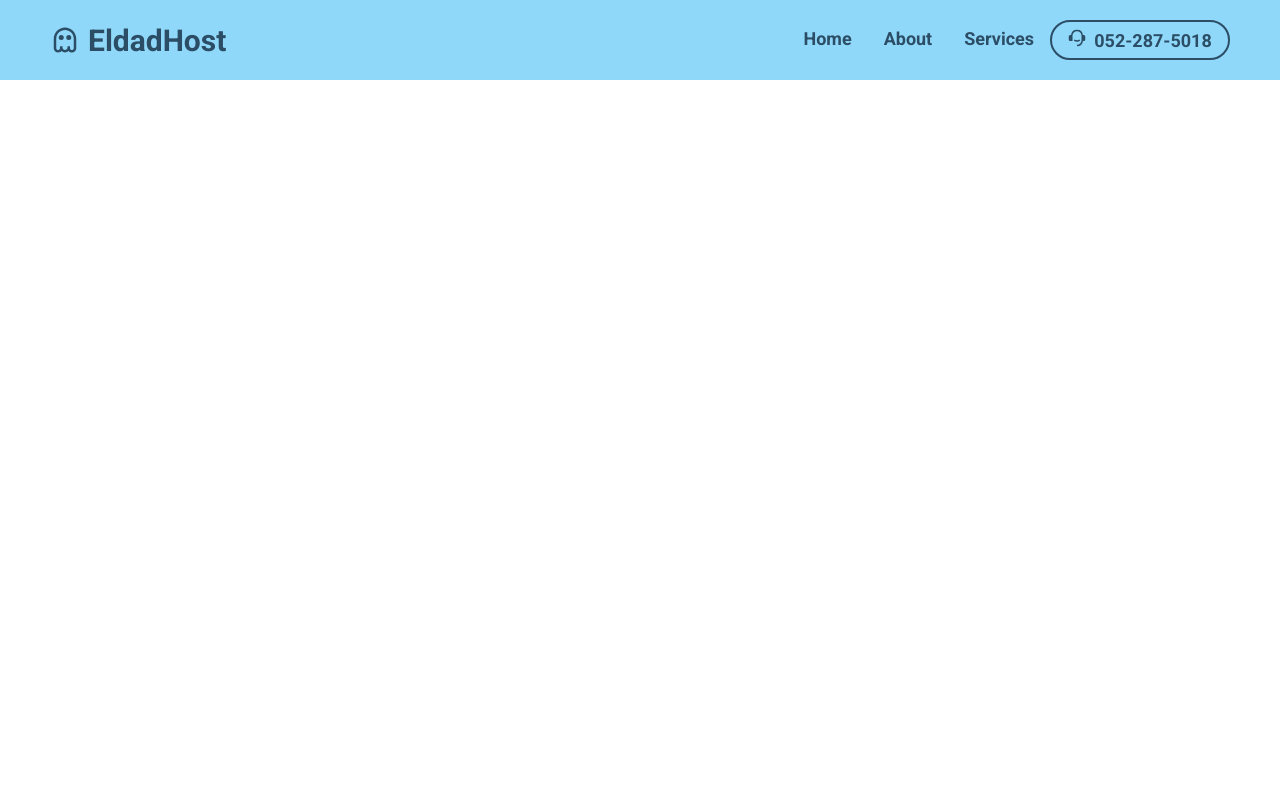
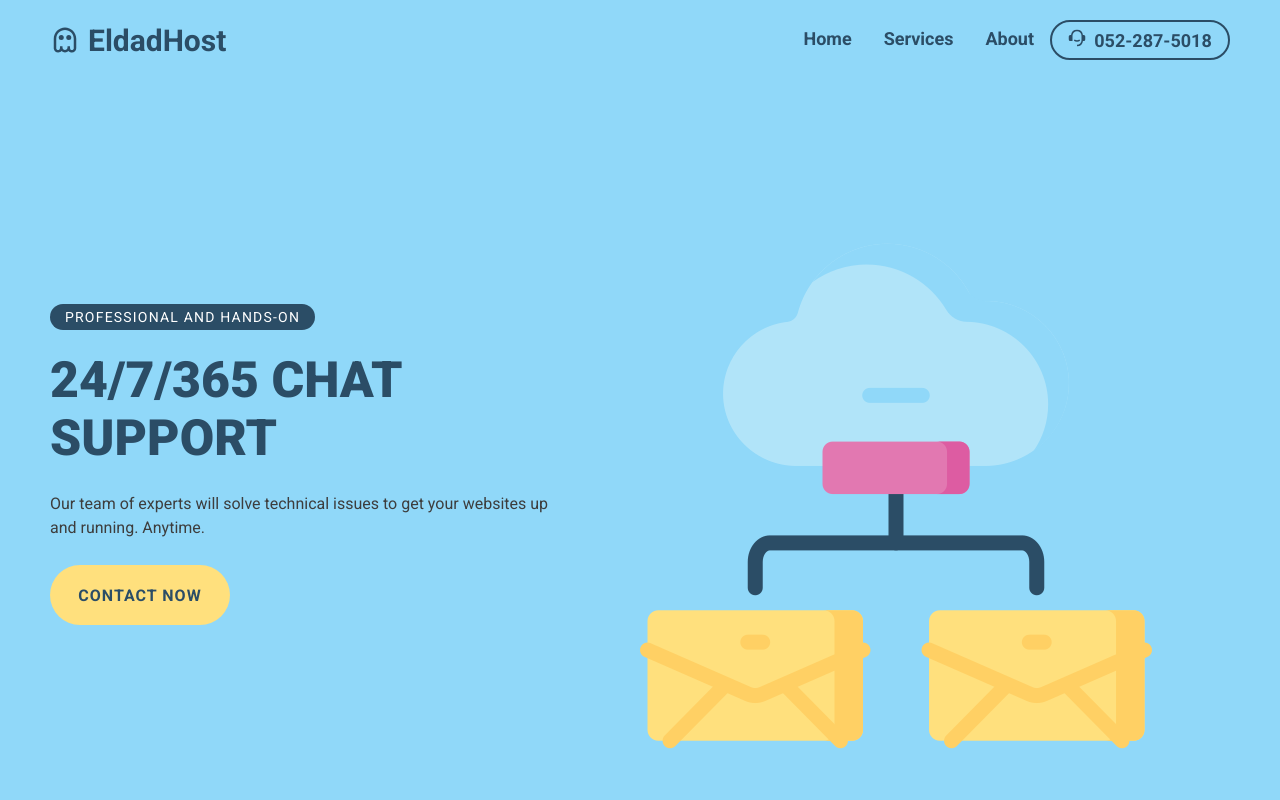
Before and after one commit to eldadtis/host-app, a React (Create React App) app: page /about in a window 1280 px wide. Shown: the top 800 px of the page. Built offline with nearby package versions, Linux system fonts and the light colour scheme.

Commit message:
Add new pages

```diff
--- a/src/App.js
+++ b/src/App.js
@@ -3,6 +3,8 @@ import { BrowserRouter as Router, Switch, Route } from "react-router-dom";
 import "./App.css";
 import Navbar from "./components/Navbar";
 import HomePage from "./pages/HomePage/HomePage";
+import AboutPage from "./pages/AboutPage/AboutPage";
+import ServicesPage from "./pages/ServicesPage/ServicesPage";
 
 function App() {
   return (
@@ -11,6 +13,8 @@ function App() {
         <Navbar />
         <Switch>
           <Route path="/" exact component={HomePage} />
+          <Route path="/about" component={AboutPage} />
+          <Route path="/services" component={ServicesPage} />
         </Switch>
       </Router>
     </div>
--- a/src/components/Navbar.js
+++ b/src/components/Navbar.js
@@ -24,13 +24,13 @@ export default function Navbar() {
               </Link>
             </li>
             <li className="navbar-item">
-              <Link to="/" className="navbar-link">
-                About
+              <Link to="/services" className="navbar-link">
+                Services
               </Link>
             </li>
             <li className="navbar-item">
-              <Link to="/" className="navbar-link">
-                Services
+              <Link to="/about" className="navbar-link">
+                About
               </Link>
             </li>
             <li>
--- /dev/null
+++ b/src/pages/AboutPage/AboutData.js
@@ -0,0 +1,22 @@
+export const aboutSectionOne = {
+  bgColor: true,
+  lineText: "PROFESSIONAL AND HANDS-ON",
+  headerText: "24/7/365 CHAT SUPPORT",
+  descText:
+    "Our team of experts will solve technical issues to get your websites up and running. Anytime.",
+  img: "images/email.png",
+  imgAlt: "setup",
+  buttonText: "CONTACT NOW",
+  sidePos: "",
+};
+export const aboutSectionTwo = {
+  bgColor: false,
+  lineText: "FLEXIBLE ANYTIME",
+  headerText: "30 DAY MONEY-BACK GUARANTEE",
+  descText:
+    "If you are not happy with our services for whatever reason, we’ll refund your payment. No hassle, no risk.",
+  img: "images/error-404.png",
+  imgAlt: "setup",
+  buttonText: "CONTACT US",
+  sidePos: "reverse",
+};
--- /dev/null
+++ b/src/pages/AboutPage/AboutPage.js
@@ -0,0 +1,12 @@
+import React from "react";
+import Section from "../../components/Section";
+import { aboutSectionOne, aboutSectionTwo } from "./AboutData";
+
+export default function AboutPage() {
+  return (
+    <div>
+      <Section {...aboutSectionOne} />
+      <Section {...aboutSectionTwo} />
+    </div>
+  );
+}
--- a/src/pages/HomePage/HomePage.js
+++ b/src/pages/HomePage/HomePage.js
@@ -1,6 +1,6 @@
 import React from "react";
 import Section from "../../components/Section";
-import { homeSectionOne, homeSectionThree, homeSectionTwo } from "./HomeData";
+import { homeSectionOne, homeSectionTwo, homeSectionThree } from "./HomeData";
 
 export default function HomePage() {
   return (
--- /dev/null
+++ b/src/pages/ServicesPage/ServicesData.js
@@ -0,0 +1,22 @@
+export const servicesSectionOne = {
+  bgColor: false,
+  lineText: "WORLD-CLASS HOSTING",
+  headerText: "TOP CLOUD DATABASE",
+  descText:
+    "We store your data at our unique cloud, never need to worry about lost data.",
+  img: "images/database.png",
+  imgAlt: "setup",
+  buttonText: "JOIN NOW",
+  sidePos: "reverse",
+};
+export const servicesSectionTwo = {
+  bgColor: true,
+  lineText: "WORLDWIDE COMPANY",
+  headerText: "SEE OUR PRODUCTS",
+  descText:
+    "We provide worldwide products to all countries. We have you covered Over 140 locations worldwide to ensure you have access anywhere",
+  img: "images/rooting.png",
+  imgAlt: "setup",
+  buttonText: "START NOW",
+  sidePos: "",
+};
--- /dev/null
+++ b/src/pages/ServicesPage/ServicesPage.js
@@ -0,0 +1,12 @@
+import React from "react";
+import Section from "../../components/Section";
+import { servicesSectionOne, servicesSectionTwo } from "./ServicesData";
+
+export default function AboutPage() {
+  return (
+    <div>
+      <Section {...servicesSectionOne} />
+      <Section {...servicesSectionTwo} />
+    </div>
+  );
+}
```
